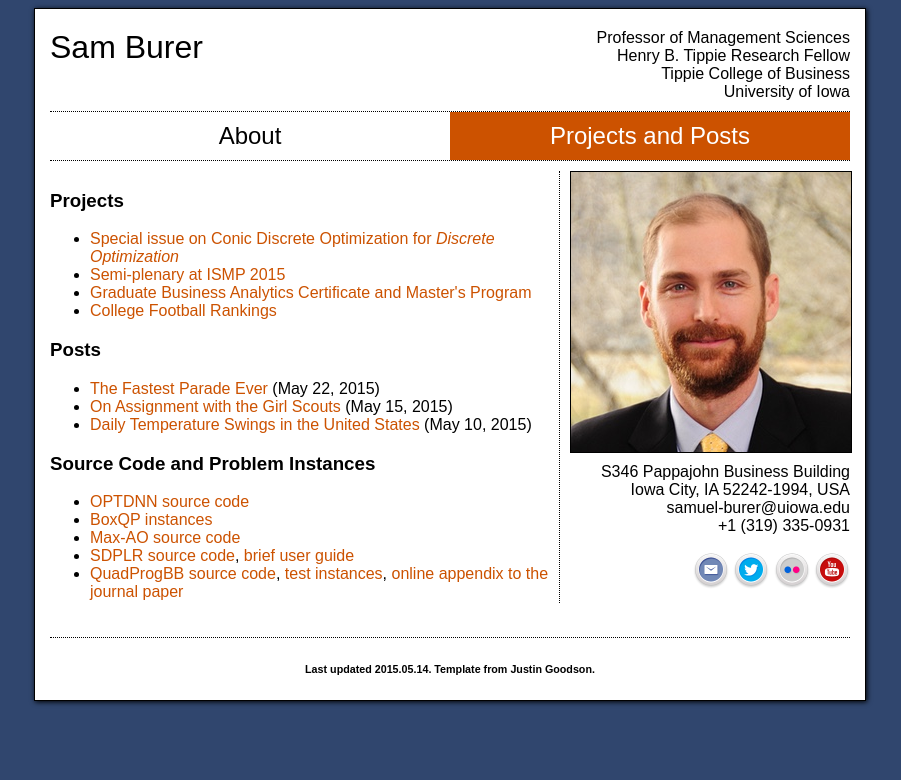
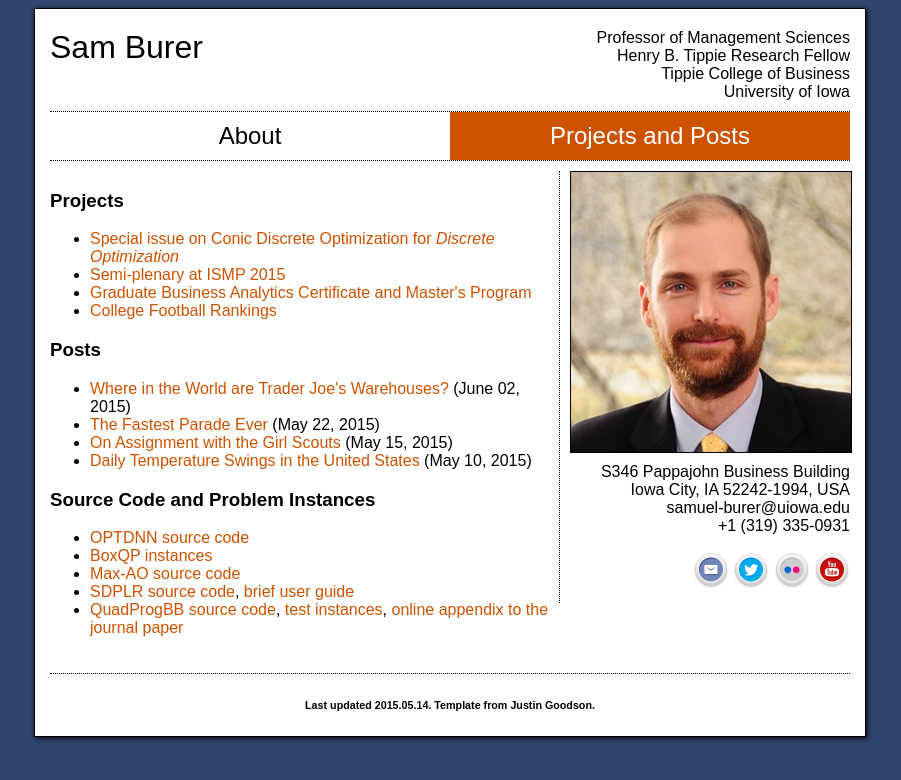
Before and after one commit to sburer/sburer.github.io, a Jekyll site: the page built from projects.html, in a window 1280 px wide. Shown: the top 780 px of the page, without its empty margins (206-1107 px from the left). Built offline with Jekyll 4.4.1, drawn with Linux system fonts in a browser that asks for light colours; comment, search, counter and statistics services are not loaded; some of the changed lines change nothing that is shown.

Commit message:
Add Trader Joes post

```diff
--- a/_config.yml
+++ b/_config.yml
@@ -1,4 +1,4 @@
 layout: default
-name: Sam Burer's Website
-description: The website of Sam Burer
-url: http://sburer.github.io
+<!-- name: Sam Burer's Website -->
+<!-- description: The website of Sam Burer -->
+<!-- url: http://sburer.github.io -->
--- /dev/null
+++ b/_posts/2015-06-02-Trader-Joes.md
@@ -0,0 +1,76 @@
+---
+layout: default-post
+title: Where in the World are Trader Joe's Warehouses?
+tags:
+- R
+- ggplot2
+- ggmap
+- weather
+- USA
+- R-bloggers
+---
+
+Where in the World are Trader Joe's Warehouses?
+===============================================
+
+![Trader Joe's Logo]({{ site.url }}/2015-05-26-Trader-Joes/TJ.png)
+
+[Trader Joe's](http://traderjoes.com) is a popular grocery chain in the
+United States. Owned by [Aldi Nord](http://www.aldi-nord.de) of Germany,
+Trader Joe's has the reputation for being tight-lipped
+about its business strategy and plans. [This Fortune article](http://archive.fortune.com/2010/08/20/news/companies/inside_trader_joes_full_version.fortune/index.htm) provides
+a good backgound.
+
+As of June 2015, Trader Joe's has about 450 stores, and in my
+hometown of Iowa City, there are often rumors about whether a new
+Trader Joe's will be opening soon. Search on the web, and you'll
+find that lots of people want more stores. Trader Joe's also has
+[a website for people to request a new location in their own
+city](http://www.traderjoes.com/contact-us/location-request).
+
+Undoubtedly, choosing the next store location is a
+critical business decision for Trader Joe's. The [above Fortune
+article](http://archive.fortune.com/2010/08/20/news/companies/inside_trader_joes_full_version.fortune/index.htm)
+discusses how the distribution network (of vendors, warehouses, and
+stores) plays a role in choosing the next location. It makes sense that
+a good location would be fairly close to an existing warehouse.
+
+So, if one wanted to predict where Trader Joe's might open their next
+store, it is logical to first figure out the locations of its
+warehouses. However, Trader Joe's does not make this information public
+(at least as far as I can tell). You can find clues on the web. For
+example, there appear to be warehouses in the following cities:
+
+* Stockton, CA ([evidence via Google Maps](https://www.google.com/maps/place/Trader+Joe's+Distribution+Center/@37.910789,-121.243112,17z/data=!4m7!1m4!3m3!1s0x80906cbe9fa2b1eb:0x3e602d559cac5cab!2sTrader+Joe's+Distribution+Center!3b1!3m1!1s0x80906cbe9fa2b1eb:0x3e602d559cac5cab))
+* Daytona Beach, FL ([evidence via online news](http://www.news-journalonline.com/article/20150218/BUSINESS/150219409))
+* Suwanee, GA ([evidence via LinkedIn profile](https://www.linkedin.com/in/seanpatrickrooney))
+* Minooka, IL ([evidence via online news](http://www.chicagobusiness.com/realestate/20121105/CRED03/121109881/trader-joes-building-distribution-facilities-in-minooka))
+* Bath, PA ([evidence via Facebook group](https://www.facebook.com/pages/Trader-Joes-Warehouse/117493291642892?rf=161281113892897))
+* Irving, TX ([evidence via online news](http://texas.justgoodnews.biz/2013/05/10/trader-joes-bags-irving-warehouse/))
+
+Besides scouring the Internet for evidence, *is it possible to
+intelligently guess the locations of Trader Joe's warehouses?*
+
+Starting with [the definitive list of Trader Joe's
+stores](http://www.traderjoes.com/pdf/Trader-Joes-Stores.pdf), I
+extracted the street addresses of all 451 stores and retrieved the
+latitude and longitude of each store. Then I used *k*-means clustering
+to group the 451 stores into 22 clusters, each with its own center.
+These 22 centers are my best guess as to where the warehouses might be.
+
+Why 22 groups? Trader Joe's does not even announce how many warehouses
+it has. To apply *k*-means clustering, one has to guess a number of
+warehouses---or clusters. I chose 22 because this is approximately the
+square root of 451, which means that each warehouse would serve on
+average about 22 stores. This seemed like a balanced guess, but it is
+just a guess.
+
+The following map shows all 451 stores in blue, the 22 guessed
+warehouses in red, and the groups via black lines. Also shown in green
+are the 6 known warehouses listed above. Note that the actual warehouses
+are not too far from guessed warehouses. Not bad!
+
+![Trader Joe's Predicted Warehouse Locations]({{ site.url }}/2015-05-26-Trader-Joes/TJ-DCs-web.png)
+
+* Download the [high-resolution image]({{ site.url }}/2015-05-26-Trader-Joes/TJ-DCs.png).
+* Download the [R source code]({{ site.url }}/2015-05-26-Trader-Joes/main.R).
```
Also changed, not shown: 2015-05-26-Trader-Joes/TJ-DCs-web.png (added), 2015-05-26-Trader-Joes/TJ-DCs.png (added), 2015-05-26-Trader-Joes/TJ.png (added), 2 other files.
